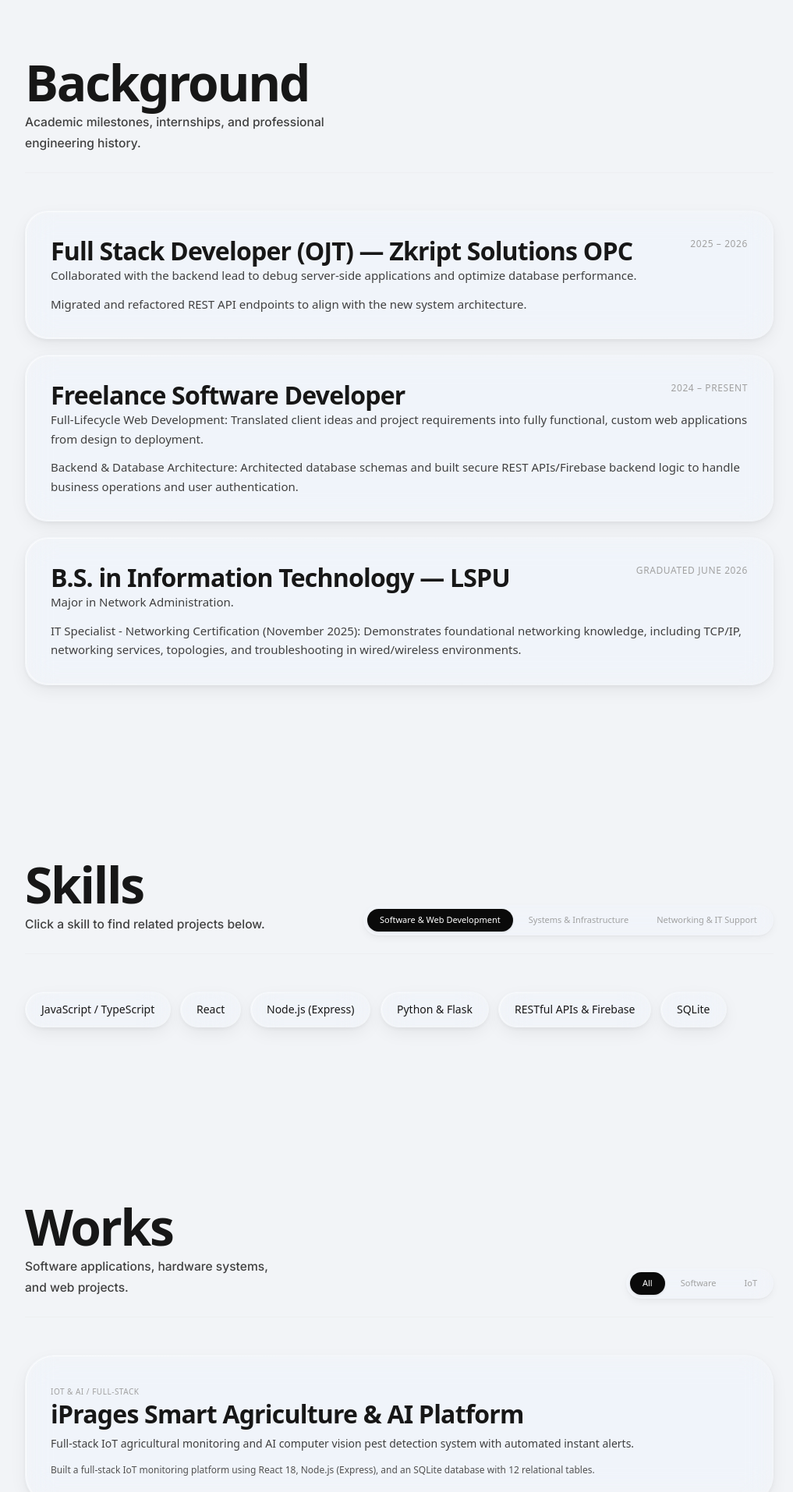
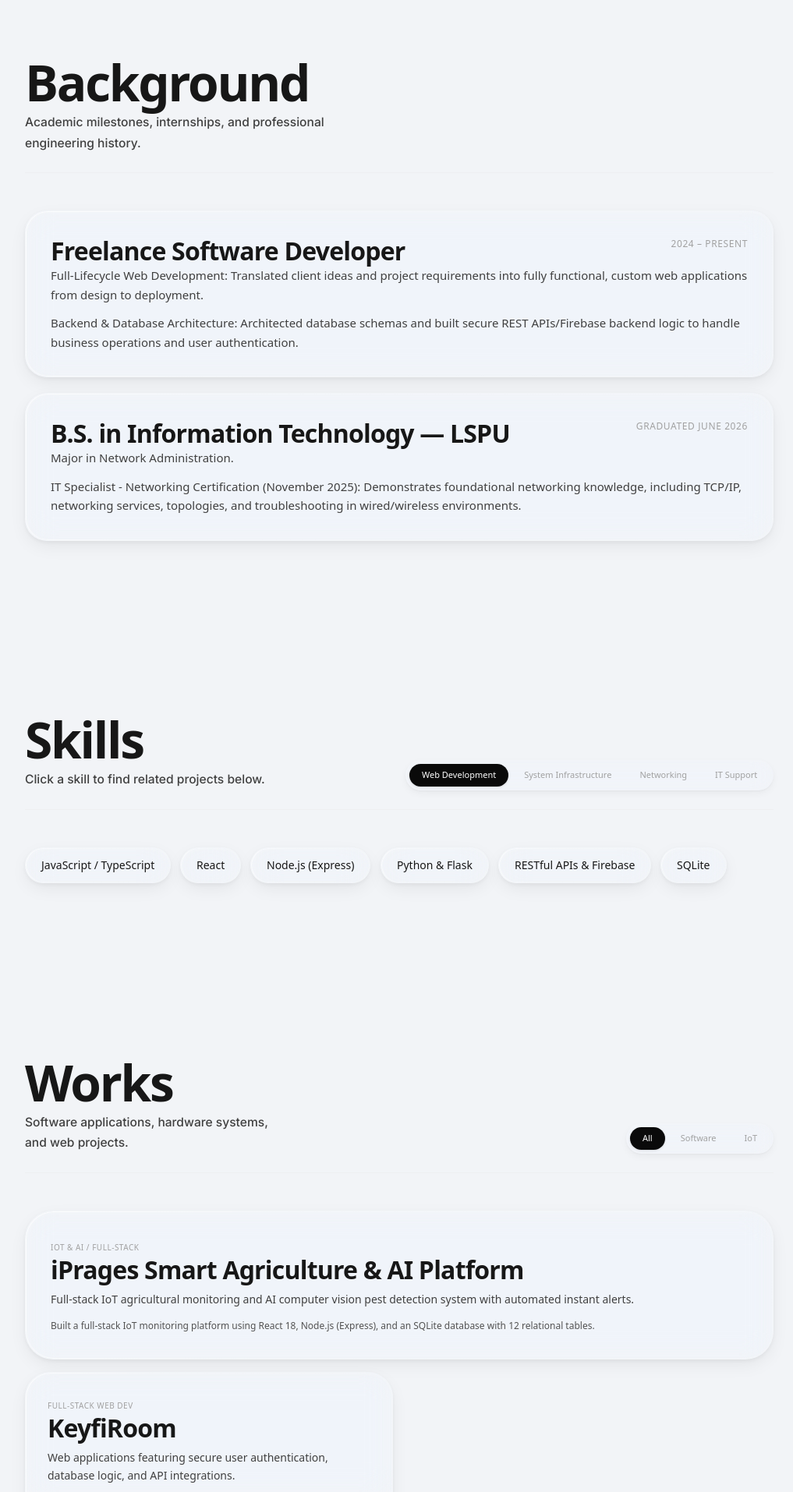
Before and after one commit to sora960/portfolio-ultimate, a Next.js app: page / in a window 1280 px wide. Shown: the part 880-2794 px from the top of the page at 78% size, without its empty margins (128-1145 px from the left). Built offline with nearby package versions, Linux system fonts and the light colour scheme.

Commit message:
tweak some contents

```diff
--- a/src/components/ContactSection.tsx
+++ b/src/components/ContactSection.tsx
@@ -59,21 +59,13 @@ export const ContactSection: React.FC = () => {
           <Reveal className="lg:w-80 shrink-0 space-y-6 lg:sticky lg:top-28">
             <div className="space-y-2">
               <h2 className="text-display font-sans text-neutral-900 dark:text-neutral-50">
-                Let's Talk
+                Contact
               </h2>
             </div>
 
             <p className="text-descriptor max-w-[240px]">
-              I'm currently open for new projects, collaborations, and full-time opportunities.
+               Currently open for new projects, collaborations, and full-time opportunities.
             </p>
-
-            {/* Availability indicator */}
-            <div className="flex items-center gap-2">
-              <span className="w-2 h-2 rounded-full bg-neutral-900 dark:bg-white animate-pulse" />
-              <span className="text-sm font-sans font-medium text-neutral-800 dark:text-neutral-200">
-                Available for work
-              </span>
-            </div>
 
             {/* Social links — individual glass buttons */}
             <div className="flex flex-col gap-2.5 pt-2">
@@ -104,7 +96,7 @@ export const ContactSection: React.FC = () => {
                   <Badge label="Message Sent" variant="active" />
                   <h3 className="text-headline font-sans text-neutral-900 dark:text-neutral-100">Thank You</h3>
                   <p className="text-sm font-sans text-neutral-500 dark:text-neutral-400">
-                    I'll respond to your message shortly.
+                     Respond to the message shortly.
                   </p>
                   <button
                     onClick={() => setStatus("IDLE")}
--- a/src/components/Header.tsx
+++ b/src/components/Header.tsx
@@ -76,7 +76,7 @@ export const Header: React.FC = () => {
       <nav className="glass-card glass-thickness-thin glass-specular-edge glass-specular-thin flex items-center justify-between gap-4 px-5 sm:px-6 py-2.5 rounded-full max-w-2xl w-full shadow-lg relative z-20">
         <a href="#hero" className="flex items-center gap-2 group cursor-pointer min-h-[36px]">
           <span className="font-mono text-sm font-bold tracking-tight text-neutral-900 dark:text-neutral-100 group-hover:text-neutral-500 dark:group-hover:text-neutral-400 transition-colors">
-            Jairzon
+            sora
           </span>
         </a>
 
--- a/src/components/Hero.tsx
+++ b/src/components/Hero.tsx
@@ -1,7 +1,6 @@
 "use client";
 
 import React from "react";
-import { Badge } from "./Badge";
 import { Card } from "./Card";
 
 export const Hero: React.FC = () => {
--- a/src/content/experience.json
+++ b/src/content/experience.json
@@ -1,18 +1,6 @@
 [
   {
-    "id": "exp-01",
-    "role": "Full Stack Developer (OJT) — Zkript Solutions OPC",
-    "period": "2025 – 2026",
-    "highlights": [
-      "Collaborated with the backend lead to debug server-side applications and optimize database performance.",
-      "Migrated and refactored REST API endpoints to align with the new system architecture.",
-      "Integrated frontend and backend data pipelines, ensuring consistent data validation and flow.",
-      "Managed code deployments and automated testing pipelines using GitHub Workflows."
-    ],
-    "skills": ["React", "Node.js", "REST APIs", "CI/CD", "GitHub Workflows"]
-  },
-  {
-    "id": "exp-02",
+    "id": "exp-0",
     "role": "Freelance Software Developer",
     "period": "2024 – Present",
     "highlights": [
@@ -24,7 +12,7 @@
     "skills": ["React", "Firebase", "REST APIs", "Database Design", "Web Development"]
   },
   {
-    "id": "exp-03",
+    "id": "exp-1",
     "role": "B.S. in Information Technology — LSPU",
     "period": "Graduated June 2026",
     "highlights": [
--- a/src/content/projects.json
+++ b/src/content/projects.json
@@ -15,26 +15,13 @@
     "githubUrl": "https://github.com/sora960",
     "liveUrl": "https://gimeno-portfolio.onrender.com/"
   },
+
   {
     "id": "proj-02",
-    "title": "Zkript Solutions Developer Portal",
-    "category": "Backend & DevOps",
-    "status": "Live",
-    "summary": "Refactored REST API integrations and deployment pipelines for server-side operations during developer internship.",
-    "highlights": [
-      "Migrated and refactored REST API endpoints to align with new system architecture.",
-      "Integrated automated test coverages and code deployment pipelines using GitHub Workflows."
-    ],
-    "techStack": ["Node.js", "REST APIs", "GitHub Workflows", "CI/CD"],
-    "githubUrl": "https://github.com/sora960",
-    "liveUrl": null
-  },
-  {
-    "id": "proj-03",
-    "title": "Freelance Custom Web Applications",
+    "title": "KeyfiRoom",
     "category": "Full-Stack Web Dev",
     "status": "Live",
-    "summary": "Custom end-to-end web applications featuring secure user authentication, database logic, and API integrations.",
+    "summary": "Web applications featuring secure user authentication, database logic, and API integrations.",
     "highlights": [
       "Architected database schemas and built secure Firebase/REST API backend authentication.",
       "Integrated payment processing services and messaging APIs based on specific client needs."
--- a/src/content/skills.json
+++ b/src/content/skills.json
@@ -1,33 +1,40 @@
 {
   "categories": [
     {
-      "name": "Software & Web Development",
+      "name": "Web Development",
       "skills": [
-        { "name": "JavaScript / TypeScript", "status": "Core Competency" },
-        { "name": "React", "status": "Core Competency" },
-        { "name": "Node.js (Express)", "status": "Core Competency" },
-        { "name": "Python & Flask", "status": "Core Competency" },
-        { "name": "RESTful APIs & Firebase", "status": "Core Competency" },
-        { "name": "SQLite", "status": "Active Focus" }
+        { "name": "JavaScript / TypeScript" },
+        { "name": "React" },
+        { "name": "Node.js (Express)" },
+        { "name": "Python & Flask" },
+        { "name": "RESTful APIs & Firebase" },
+        { "name": "SQLite" }
       ]
     },
     {
-      "name": "Systems & Infrastructure",
+      "name": "System Infrastructure",
       "skills": [
-        { "name": "Linux Administration", "status": "Active Focus" },
-        { "name": "Git & GitHub", "status": "Core Competency" },
-        { "name": "CI/CD (GitHub Workflows)", "status": "Active Focus" },
-        { "name": "OS Deployment (Win/Linux/macOS)", "status": "Active Focus" }
+        { "name": "Linux Administration" },
+        { "name": "Git & GitHub" },
+        { "name": "CI/CD (GitHub Workflows)" },
+        { "name": "OS Deployment (Win/Linux/macOS)" }
       ]
     },
     {
-      "name": "Networking & IT Support",
+      "name": "Networking",
       "skills": [
-        { "name": "TCP/IP & DNS/DHCP", "status": "Active Focus" },
-        { "name": "Subnetting", "status": "Active Focus" },
-        { "name": "Routing & Switching", "status": "Active Focus" },
-        { "name": "Hardware Diagnostics & IT Support", "status": "Active Focus" }
+        { "name": "TCP/IP & DNS/DHCP" },
+        { "name": "Subnetting" },
+        { "name": "Routing & Switching" },
+        { "name": "Hardware Diagnostics" }
+      ]
+    },
+    {
+      "name": "IT Support",
+      "skills": [
+        { "name": "Hardware Diagnostics" }
       ]
     }
+
   ]
 }
```
